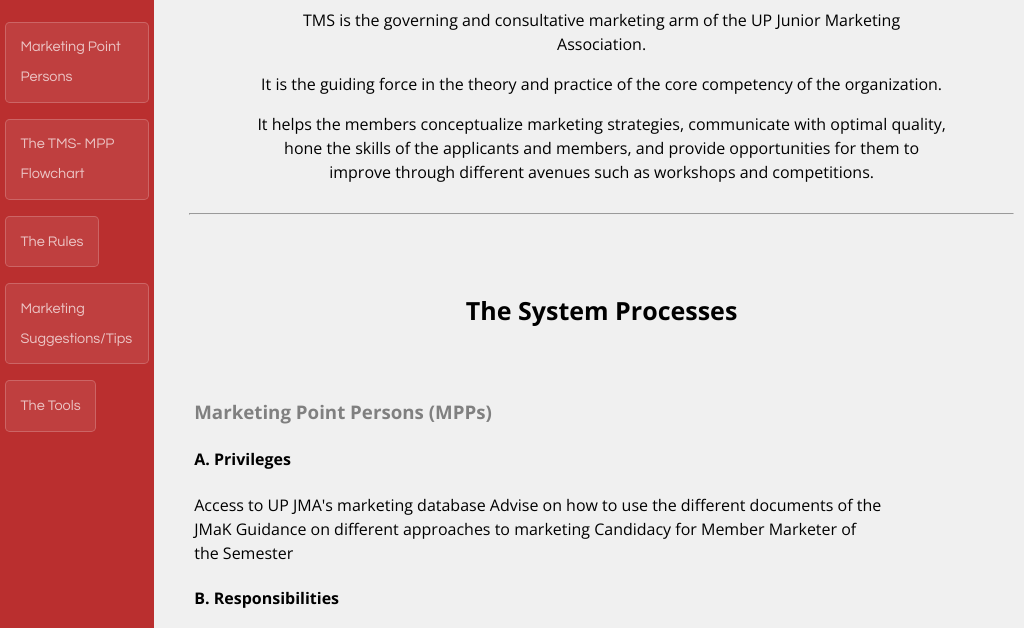
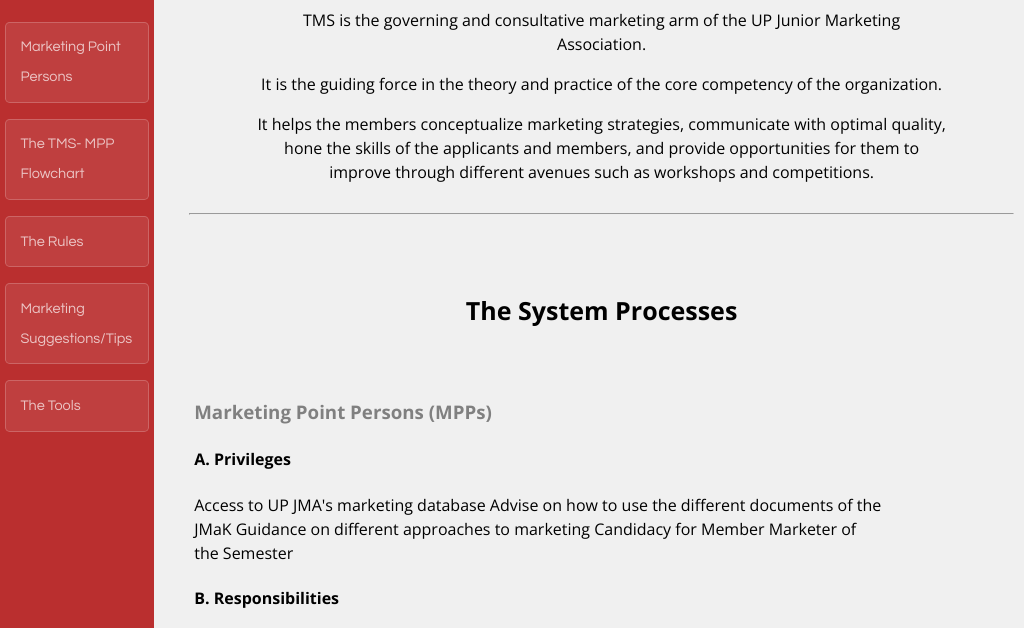
Before and after one commit to gemaican/jma, a plain HTML site: page index.html in a window 1024 px wide. Shown: the part 135-763 px from the top of the page. Drawn offline with nearby package versions, Linux system fonts and the light colour scheme.

Commit message:
Update stylesheet.css

```diff
--- a/stylesheets/stylesheet.css
+++ b/stylesheets/stylesheet.css
@@ -22,7 +22,7 @@
   background-color: rgba(255, 255, 255, 0.08);
   border-color: rgba(255, 255, 255, 0.2);
   border-style: solid;
-  border-width: 1px;
+  border-width: 1px;width: 100%;
   border-radius: 0.3rem;
   transition: color 0.2s, background-color 0.2s, border-color 0.2s; }
   .btn + .btn {
@@ -30,17 +30,17 @@
 
 .btn:hover {
   color: rgba(255, 255, 255, 0.8);
-  text-decoration: none;
+  text-decoration: none;width: 100%;
   background-color: rgba(255, 255, 255, 0.2);
   border-color: rgba(255, 255, 255, 0.3); }
 
 @media screen and (min-width: 64em) {
   .btn {
-    padding: 0.75rem 1rem; } }
+    padding: 0.75rem 1rem; width: 100%;} }
 
 @media screen and (min-width: 42em) and (max-width: 64em) {
   .btn {
-    padding: 0.6rem 0.9rem;
+    padding: 0.6rem 0.9rem;width: 100%;
     font-size: 0.9rem; } }
 
 @media screen and (max-width: 42em) {
```
